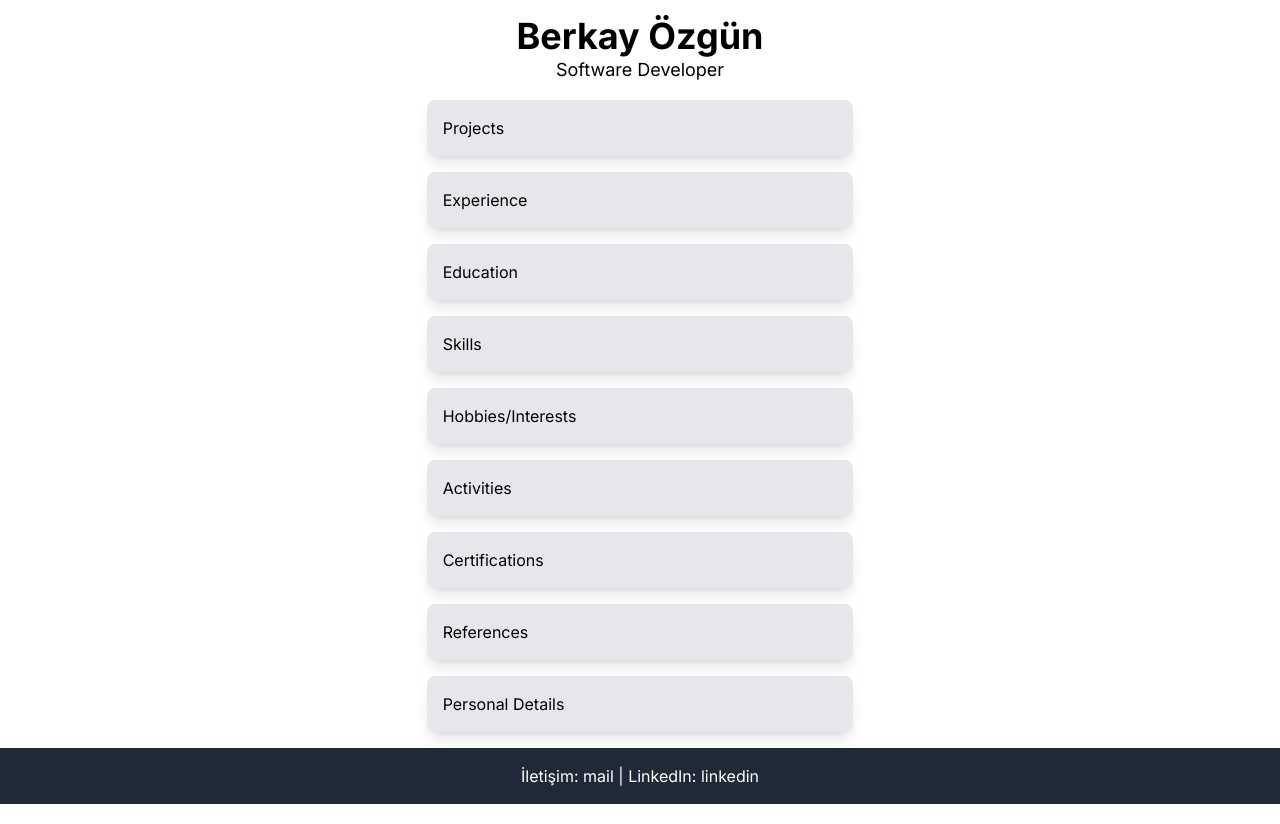
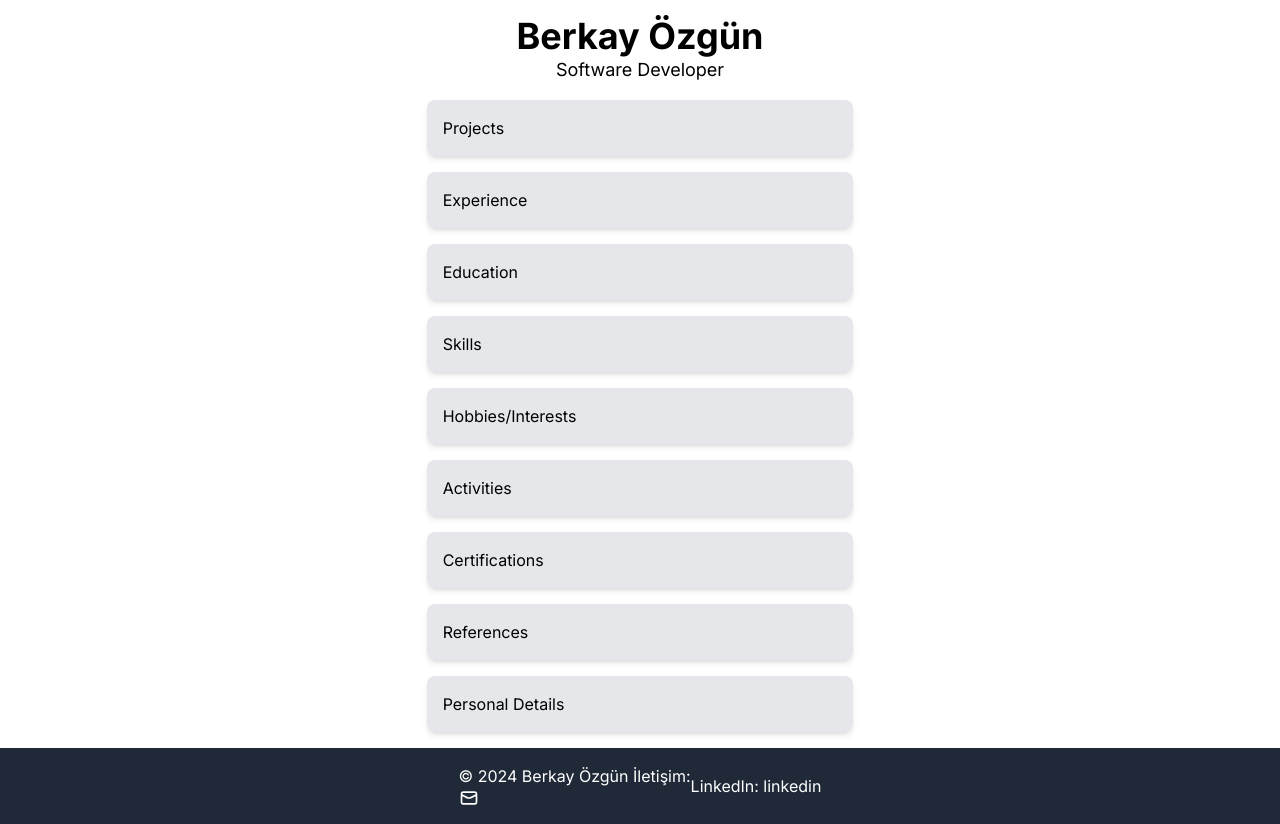
Before and after one commit to Berkayozgun/Berkayozgun.github.io, a Next.js app: page / in a window 1280 px wide. Built offline with nearby package versions, Linux system fonts and the light colour scheme.

Commit message:
small bug fixes and svg added

```diff
--- a/src/app/components/Accordion.js
+++ b/src/app/components/Accordion.js
@@ -20,7 +20,7 @@ const Accordion = ({ title, children }) => {
     <motion.div
       animate="visible"
       transition={{ duration: 1 }}
-      className={`mb-4 w-3/6 items-center justify-center shadow-lg	${styles.accordion}`}
+      className={`mb-4 w-3/6 items-center justify-center shadow-md hover:shadow-xl ${styles.accordion}`}
     >
       {" "}
       {/* Use the accordion style */}
--- a/src/app/page.js
+++ b/src/app/page.js
@@ -23,7 +23,7 @@ export default function Home() {
       animate="visible"
       variants={fadeIn}
       transition={transition}
-      className="flex flex-col w-full items-center justify-center mt-4"
+      className="flex flex-col w-full items-center justify-center mt-4 scroll-smooth"
     >
       <Head>
         <title className="mt-4">{data.title}x</title>
@@ -104,12 +104,31 @@ export default function Home() {
           ))}
         </div>
       </div>
-      <footer className="text-center w-full py-4 bg-gray-800 text-white">
-        <p>
-          İletişim: <a href="mailto:berkayozgun001@gmail.com">mail</a> |
+      <footer className="flex flex-row items-center justify-center text-center w-full py-4 bg-gray-800 text-white">
+        <div>
+          © 2024 Berkay Özgün İletişim:{" "}
+          <a href="mailto:berkayozgun001@gmail.com">
+            <svg
+              width="20px"
+              height="20px"
+              viewBox="0 0 24 24"
+              fill="none"
+              xmlns="http://www.w3.org/2000/svg"
+            >
+              <path
+                d="M21 8L17.4392 9.97822C15.454 11.0811 14.4614 11.6326 13.4102 11.8488C12.4798 12.0401 11.5202 12.0401 10.5898 11.8488C9.53864 11.6326 8.54603 11.0811 6.5608 9.97822L3 8M6.2 19H17.8C18.9201 19 19.4802 19 19.908 18.782C20.2843 18.5903 20.5903 18.2843 20.782 17.908C21 17.4802 21 16.9201 21 15.8V8.2C21 7.0799 21 6.51984 20.782 6.09202C20.5903 5.71569 20.2843 5.40973 19.908 5.21799C19.4802 5 18.9201 5 17.8 5H6.2C5.0799 5 4.51984 5 4.09202 5.21799C3.71569 5.40973 3.40973 5.71569 3.21799 6.09202C3 6.51984 3 7.07989 3 8.2V15.8C3 16.9201 3 17.4802 3.21799 17.908C3.40973 18.2843 3.71569 18.5903 4.09202 18.782C4.51984 19 5.07989 19 6.2 19Z"
+                stroke="#ffffff"
+                stroke-width="2"
+                stroke-linecap="round"
+                stroke-linejoin="round"
+              />
+            </svg>
+          </a>
+        </div>
+        <div>
           LinkedIn:{" "}
           <a href="https://www.linkedin.com/in/berkayozgun">linkedin</a>
-        </p>
+        </div>
       </footer>
     </motion.div>
   );
```
